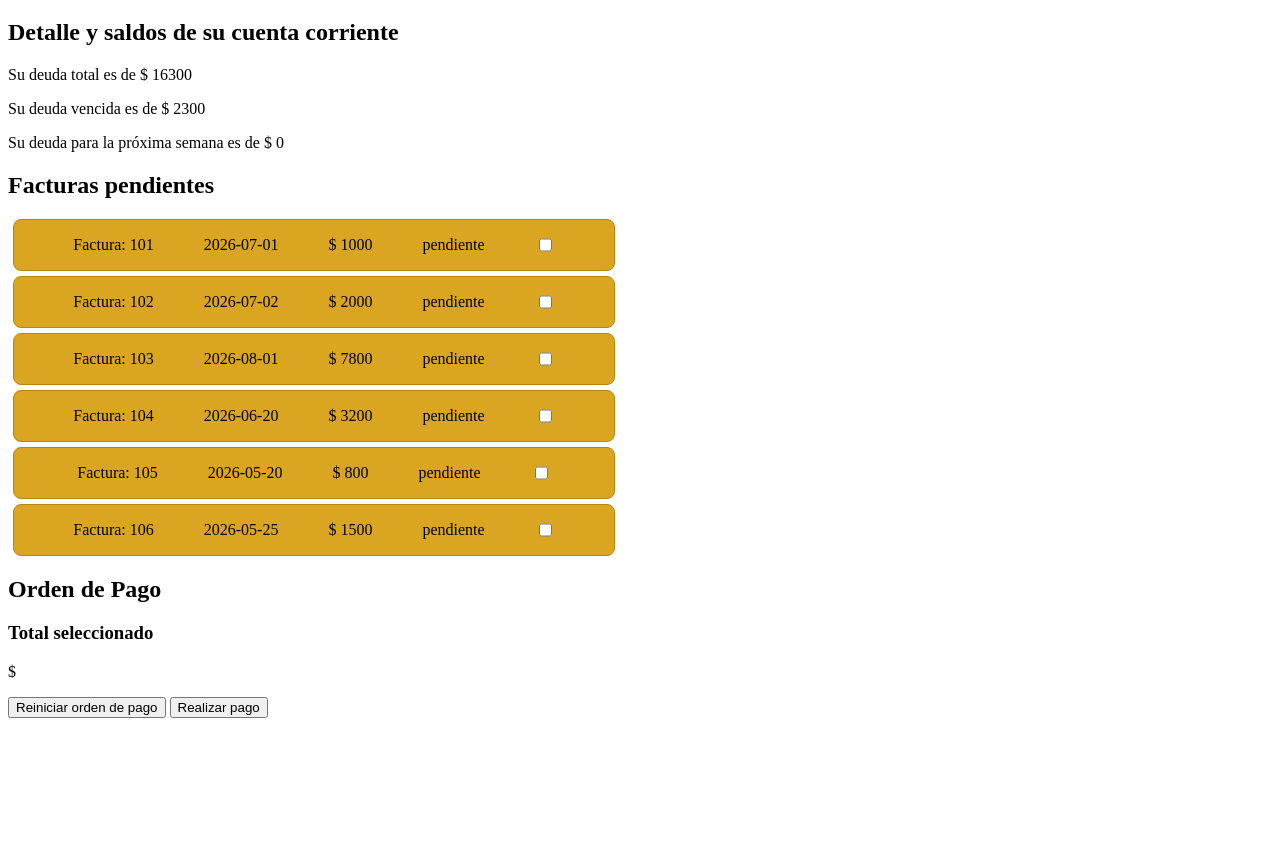
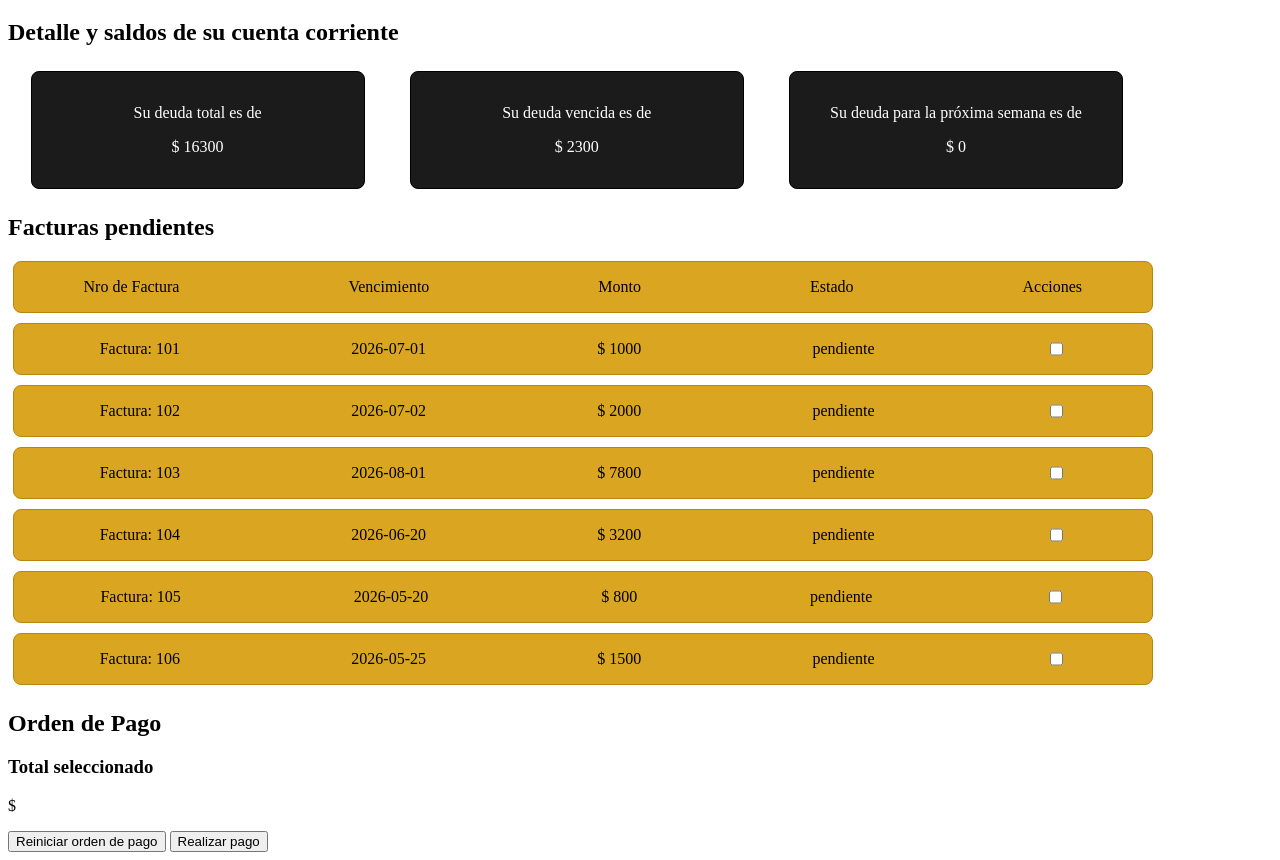
Before and after one commit to andresbianchi9/portalpagos, a website: page index.html in a window 1280 px wide. Shown: the part 61-921 px from the top of the page. Before the commit the page ends 800 px from the top, so only its background shows below. Drawn offline with Linux system fonts and the light colour scheme.

Commit message:
Sass con variables, cards de saldos

```diff
--- /dev/null
+++ b/SCSS/_variables.scss
@@ -0,0 +1,16 @@
+// importar tipografias
+
+// PALETA DE COLORES
+
+$fuente-header: "Metal Mania", system-ui;
+$fuente-titulos: "IM Fell Englesh SC", serif;
+$fuente-textos: "Noto Sans", sans-serif;
+
+$color-intenso: #0C151D;
+$color-suave: #2A374D;
+$color-claro: #ACA28D;
+$color-detalles: #522623;
+$color-alterno: #9F6932;
+$color-hover: cyan;
+$color-focus: #828DA8;
+$color-active: yellow;
--- /dev/null
+++ b/SCSS/main.scss
@@ -0,0 +1,66 @@
+@use "variables" as*;
+
+.container-saldos{
+    display: flex;
+    flex-direction: row;
+    text-align: center;
+    max-width: 90%;
+    justify-content: space-around;
+}
+
+.saldos{
+    border: solid 1px rgb(0, 0, 0);
+    background-color: rgb(27, 27, 27);
+    color: white;
+    border-radius: 8px;
+    width: 300px;
+    gap: 50px;
+    margin: 5px;
+    padding: 1rem;
+}
+
+.encabezados {
+    display: flex;
+    flex-direction: row;
+    align-content: center;
+    justify-content:space-around;
+    border: solid 1px darkgoldenrod;
+    background-color: goldenrod;
+    border-radius: 8px;
+    gap: 30px;
+    margin: 5px;
+    max-width: 90%;
+}
+
+.container{
+    display: flex;
+    flex-direction: column;
+    max-width: 90%;
+}
+
+.card {
+    display: flex;
+    flex-direction: row;
+    align-content: center;
+    justify-content:space-around;
+    border: solid 1px darkgoldenrod;
+    background-color: goldenrod;
+    border-radius: 8px;
+    margin: 5px;
+    width: 100%;
+}
+
+.btn{
+    border-radius: 8px;
+    border: solid 1px rgb(170, 146, 87);
+    background-color: rgb(224, 197, 130);
+    padding: 0.5rem;
+    display: flex;
+    justify-content: center;
+    align-items: center;
+    cursor: pointer;
+}
+
+.btn:hover{
+    transform: scale(1.025);
+}
--- a/css/styles.css
+++ /dev/null
@@ -1,27 +0,0 @@
-.card {
-    display: flex;
-    flex-direction: row;
-    align-content: center;
-    justify-content: center;
-    border: solid 1px darkgoldenrod;
-    background-color: goldenrod;
-    border-radius: 8px;
-    width: 600px;
-    gap: 50px;
-    margin: 5px;
-}
-
-.btn{
-    border-radius: 8px;
-    border: solid 1px rgb(170, 146, 87);
-    background-color: rgb(224, 197, 130);
-    padding: 0.5rem;
-    display: flex;
-    justify-content: center;
-    align-items: center;
-    cursor: pointer;
-}
-
-.btn:hover{
-    transform: scale(1.025);
-}
--- a/index.html
+++ b/index.html
@@ -4,15 +4,33 @@
     <meta charset="UTF-8">
     <meta name="viewport" content="width=device-width, initial-scale=1.0">
     <title>Portal de Pagos</title>
-    <link rel="stylesheet" href="./css/styles.css">
+    <link rel="stylesheet" href="./css/main.css">
 </head>
 <body>
     <h1>Portal de Pagos</h1>
     <h2>Detalle y saldos de su cuenta corriente</h2>
-    <p>Su deuda total es de $ <span id="saldo-deuda"></span></p>
-    <p>Su deuda vencida es de $ <span id="saldo-vencido"></span></p>
-    <p>Su deuda para la próxima semana es de $ <span id="proxima-semana"></span></p>
+    <div class="container-saldos">
+        <div class="saldos">
+            <p>Su deuda total es de</p>
+            <p>$ <span id="saldo-deuda"></span></p>
+        </div>
+        <div class="saldos">
+            <p>Su deuda vencida es de</p>
+            <p>$ <span id="saldo-vencido"></span></p>
+        </div>
+        <div class="saldos">
+            <p>Su deuda para la próxima semana es de</p>
+            <p>$ <span id="proxima-semana"></span></p>
+        </div>
+    </div>
     <h2>Facturas pendientes</h2>
+    <div class="encabezados">
+        <p>Nro de Factura</p>
+        <p>Vencimiento</p>
+        <p>Monto</p>
+        <p>Estado</p>
+        <p>Acciones</p>
+    </div>
     <div id="container" class="container"></div>
     <h2>Orden de Pago</h2>
     <h3>Total seleccionado</h3>
--- a/js/main.js
+++ b/js/main.js
@@ -64,7 +64,7 @@ function resumenSaldos() {
 
     const saldoProximaSemana = facturasPendientes().reduce((total, factura) => {
         const fechaVencimiento = new Date(factura.vencimiento);
-        const diasParaVencimiento = (fechaVencimiento - fechaActual) / (1000 * 60 * 60 * 24);
+        const diasParaVencimiento = (fechaVencimiento - fechaActual) / (1000 * 60 * 60 * 24); // Conversión de milisegundos a segundos > minutos > horas > días
         if (diasParaVencimiento > 0 && diasParaVencimiento <= 7) total += factura.monto;
         return total;
     }, 0);
```
Also changed, not shown: package.json (added, +20 -0 lines), css/main.css (added), 1 other file.
